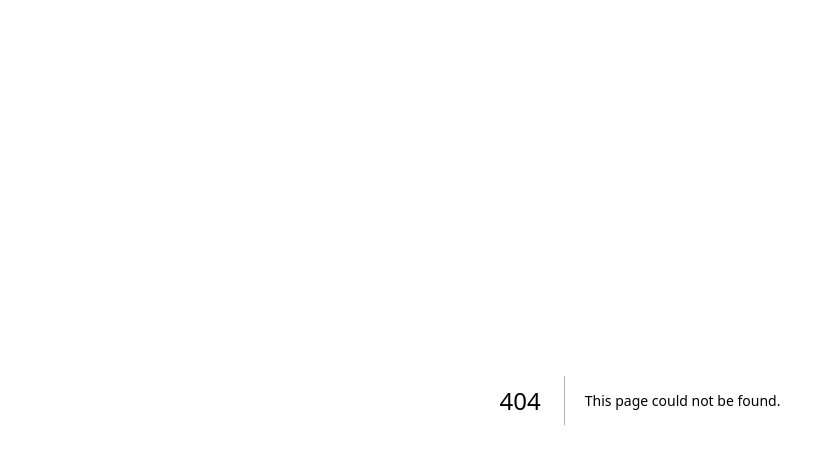
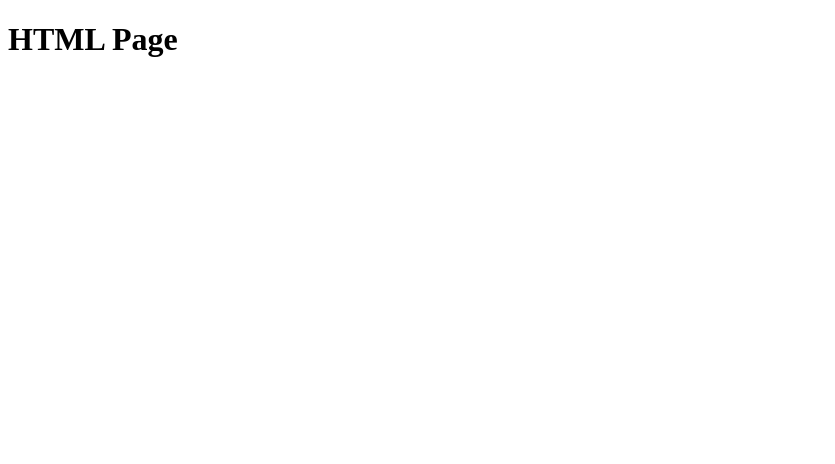
Before and after one commit to odaka-web/odaka.work, a Next.js app: page /html in a window 1280 px wide. Before the commit this address had no page. Shown: the top 464 px of the page, without its empty margins (0-835 px from the left). Built offline with nearby package versions, Linux system fonts and the light colour scheme.

Commit message:
HTMLページを作成

```diff
--- /dev/null
+++ b/app/html/page.js
@@ -0,0 +1,7 @@
+export default function HtmlPage() {
+	return (
+		<div>
+			<h1>HTML Page</h1>
+		</div>
+	);
+}
```
